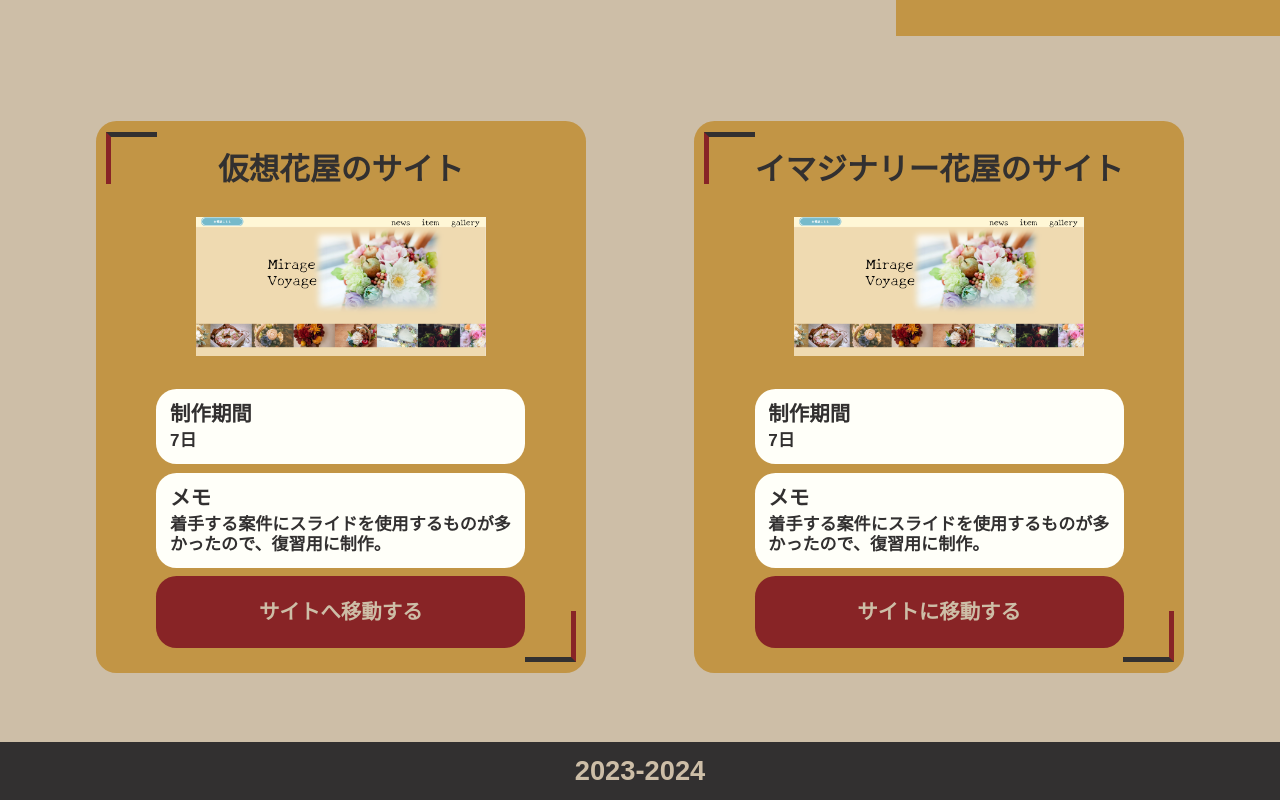
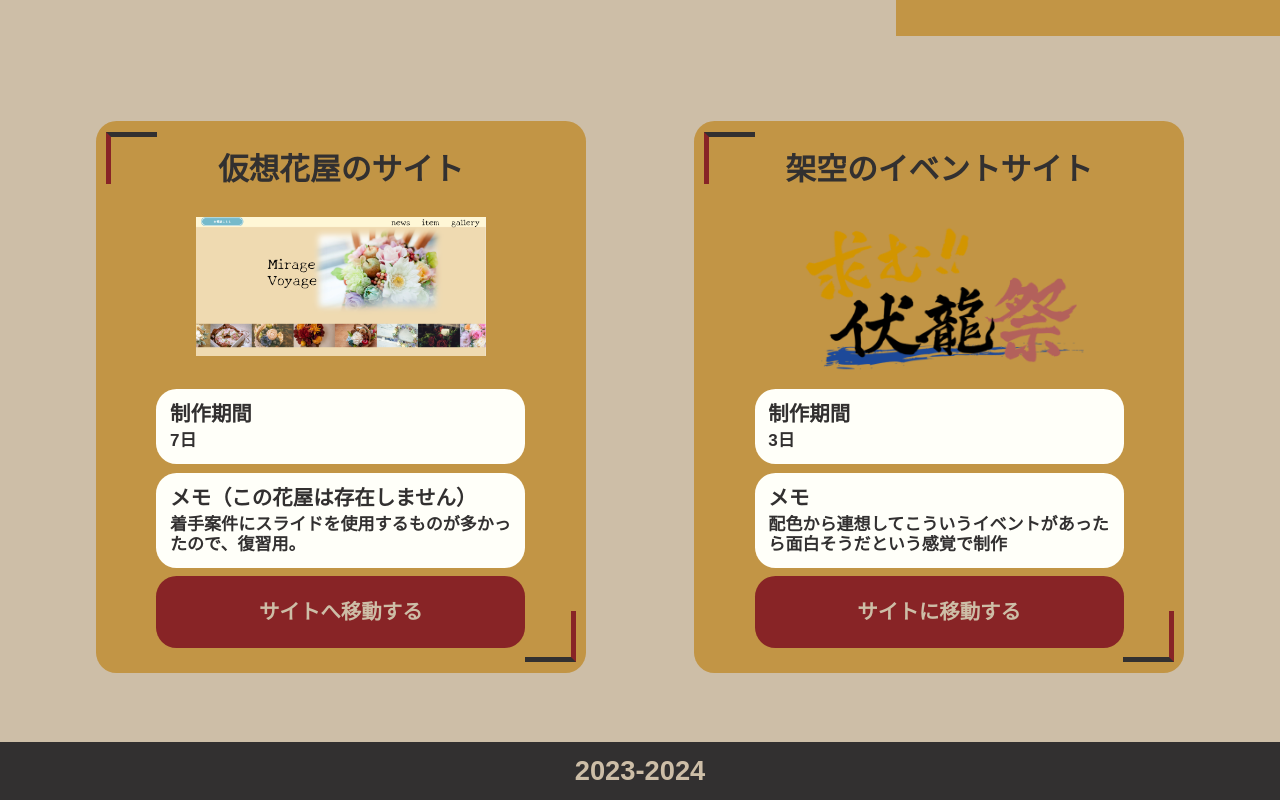
Before and after one commit to rivermori/flower, a plain HTML site: page index.html in a window 1280 px wide. Shown: the part 764-1564 px from the top of the page. Drawn offline with Linux system fonts and the light colour scheme; a web font is replaced by a local one.

Commit message:
Add files via upload

```diff
--- a/index.html
+++ b/index.html
@@ -33,8 +33,8 @@
                         <div class="text_list_info">7日</div>
                         </li>
                         <li class="text_list_item">
-                        <div class="text_list_title">メモ</div>
-                        <div class="text_list_info">着手する案件にスライドを使用するものが多かったので、復習用に制作。</div>
+                        <div class="text_list_title">メモ（この花屋は存在しません）</div>
+                        <div class="text_list_info">着手案件にスライドを使用するものが多かったので、復習用。</div>
                         </li>
                         <li class="text_list_item red">
                             <div class="text_list_info button">
@@ -48,23 +48,23 @@
             </div>
 
             <div class="item_parent">
-                <p class="item_title">イマジナリー花屋のサイト</p>
+                <p class="item_title">架空のイベントサイト</p>
                 <div class="item_set">
                     <div class="item_photo">
-                        <p class="left"><img src="img/flower/pc.png" alt=""></p>
+                        <p class="left"><img src="event/img/event_top.png" alt=""></p>
                     </div>
                     <ul class="text_list">
                         <li class="text_list_item">
                         <div class="text_list_title">制作期間</div>
-                        <div class="text_list_info">7日</div>
+                        <div class="text_list_info">3日</div>
                         </li>
                         <li class="text_list_item">
                         <div class="text_list_title">メモ</div>
-                        <div class="text_list_info">着手する案件にスライドを使用するものが多かったので、復習用に制作。</div>
+                        <div class="text_list_info">配色から連想してこういうイベントがあったら面白そうだという感覚で制作</div>
                         </li>
                         <li class="text_list_item red">
                             <div class="text_list_info button">
-                                <a href="https://rivermori.github.io/tangrowth/flower/">
+                                <a href="https://rivermori.github.io/tangrowth/event/">
                                     サイトに移動する
                                 </a>
                             </div>
```
